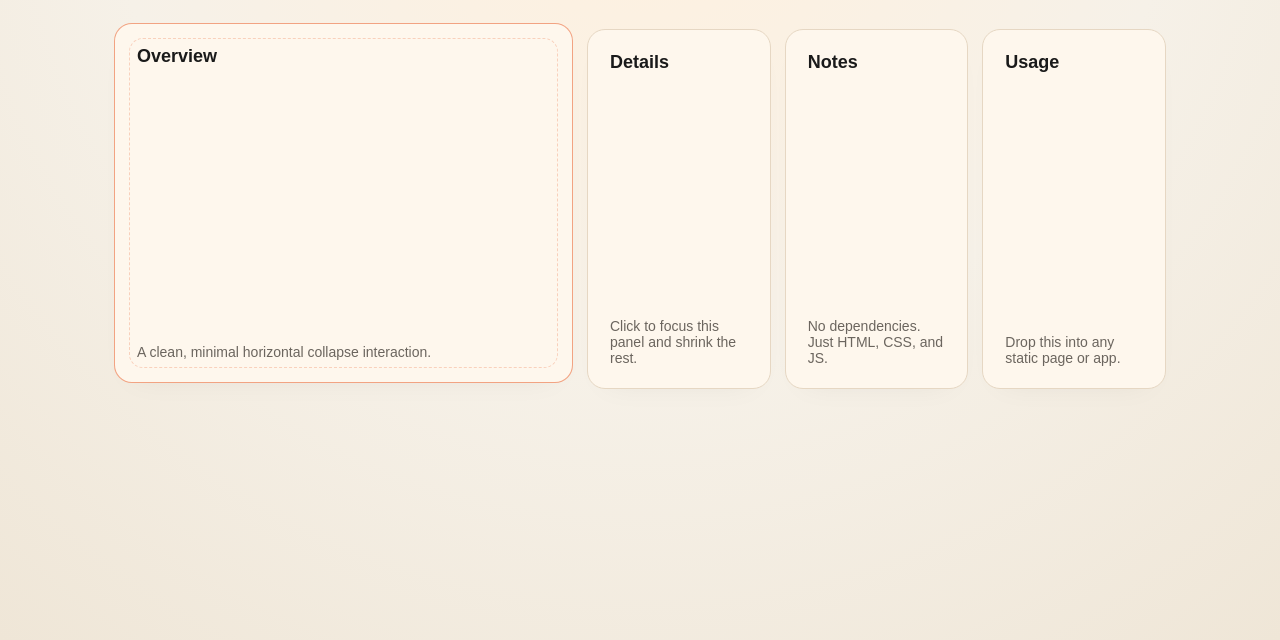
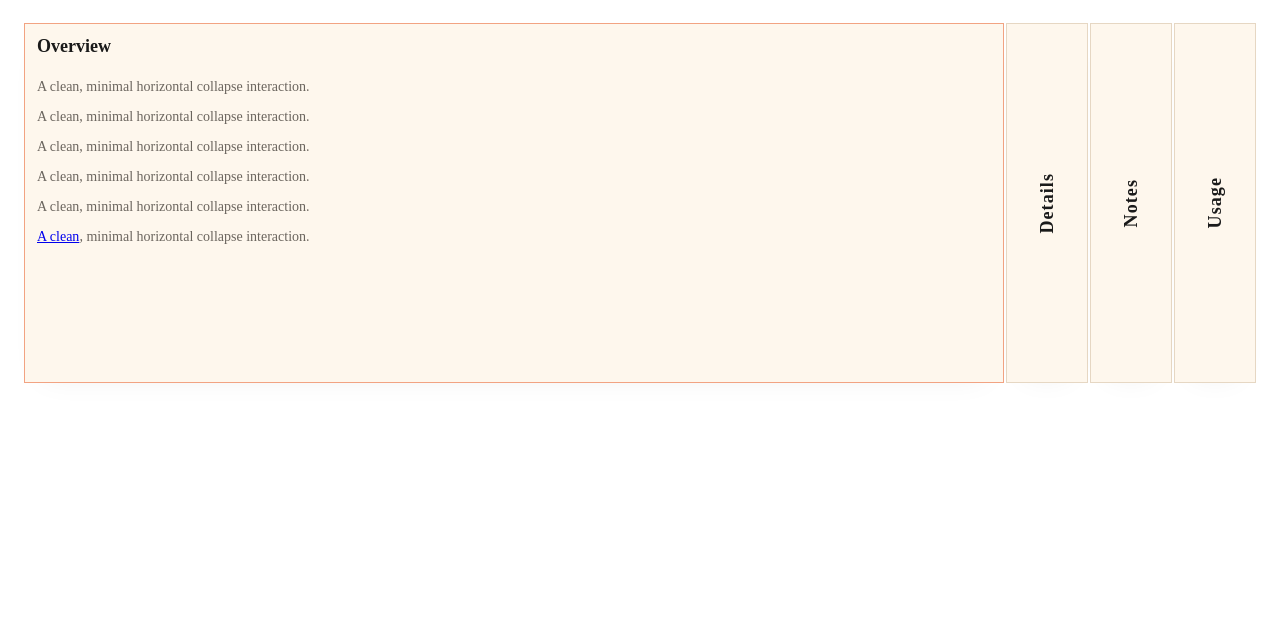
Before and after one commit to sejanH/simple-horizontal-collapse, a plain HTML site: page index.html in a window 1280 px wide. Shown: the part 160-800 px from the top of the page. Drawn offline with Linux system fonts and the light colour scheme.

Commit message:
added more css

```diff
--- a/index.html
+++ b/index.html
@@ -15,22 +15,29 @@
       </header>
 
       <section class="collapse" aria-label="Horizontal collapse panels">
-        <button class="panel is-active" data-panel="1" aria-pressed="true">
+        <div class="panel is-active" data-panel="1" aria-pressed="true">
           <span class="panel__title">Overview</span>
-          <span class="panel__body">A clean, minimal horizontal collapse interaction.</span>
-        </button>
-        <button class="panel" data-panel="2" aria-pressed="false">
+          <div class="panel__body">
+            <p>A clean, minimal horizontal collapse interaction.</p>
+            <p>A clean, minimal horizontal collapse interaction.</p>
+            <p>A clean, minimal horizontal collapse interaction.</p>
+            <p>A clean, minimal horizontal collapse interaction.</p>
+            <p>A clean, minimal horizontal collapse interaction.</p>
+            <p><a href="/te">A clean</a>, minimal horizontal collapse interaction.</p>
+          </div>
+        </div>
+        <div class="panel" data-panel="2" aria-pressed="false">
           <span class="panel__title">Details</span>
-          <span class="panel__body">Click to focus this panel and shrink the rest.</span>
-        </button>
-        <button class="panel" data-panel="3" aria-pressed="false">
+          <div class="panel__body">Click to focus this panel and shrink the rest.</div>
+        </div>
+        <div class="panel" data-panel="3" aria-pressed="false">
           <span class="panel__title">Notes</span>
-          <span class="panel__body">No dependencies. Just HTML, CSS, and JS.</span>
-        </button>
-        <button class="panel" data-panel="4" aria-pressed="false">
+          <div class="panel__body">No dependencies. Just HTML, CSS, and JS.</div>
+        </div>
+        <div class="panel" data-panel="4" aria-pressed="false">
           <span class="panel__title">Usage</span>
-          <span class="panel__body">Drop this into any static page or app.</span>
-        </button>
+          <div class="panel__body">Drop this into any static page or app.</div>
+        </div>
       </section>
     </main>
 
--- a/styles.css
+++ b/styles.css
@@ -14,14 +14,10 @@
 
 body {
   margin: 0;
-  font-family: "Space Grotesk", "IBM Plex Sans", "Segoe UI", sans-serif;
-  color: var(--ink);
-  background: radial-gradient(circle at top, #fff1df 0%, var(--bg) 52%, #efe6d7 100%);
-  min-height: 100vh;
 }
 
 .page {
-  max-width: 1100px;
+  max-width: 1440px;
   margin: 0 auto;
   padding: 48px 24px 64px;
   display: grid;
@@ -55,8 +51,8 @@ h1 {
 
 .collapse {
   display: flex;
-  gap: 14px;
-  height: 360px;
+  gap: 2px;
+  min-height: 360px;
 }
 
 .panel {
@@ -65,26 +61,15 @@ h1 {
   min-width: 80px;
   border: 1px solid var(--panel-border);
   background: var(--panel-bg);
-  border-radius: 18px;
-  padding: 22px;
+  padding: 12px;
   text-align: left;
   cursor: pointer;
   box-shadow: 0 12px 30px -20px var(--panel-shadow);
   transition: flex 280ms ease, transform 280ms ease, border-color 280ms ease;
   display: flex;
   flex-direction: column;
-  justify-content: space-between;
-  gap: 16px;
-}
-
-.panel::after {
-  content: "";
-  position: absolute;
-  inset: 14px;
-  border: 1px dashed rgba(234, 95, 44, 0.25);
-  border-radius: 14px;
-  opacity: 0;
-  transition: opacity 200ms ease;
+  justify-content: center;
+  gap: 8px;
 }
 
 .panel__title {
@@ -96,16 +81,30 @@ h1 {
 .panel__body {
   font-size: 14px;
   color: var(--muted);
+  overflow: hidden;
+  display: block;
 }
 
 .panel.is-active {
-  flex: 3 1 0;
+  flex: 1 1 75%;
   border-color: rgba(234, 95, 44, 0.55);
-  transform: translateY(-6px);
+  justify-content: initial;
 }
 
 .panel.is-active::after {
   opacity: 1;
+}
+
+.panel:not(.is-active) .panel__body {
+  display: none;
+}
+
+.panel:not(.is-active) .panel__title {
+  writing-mode: vertical-rl;
+  transform: rotate(180deg);
+  align-self: center;
+  text-align: center;
+  letter-spacing: 0.06em;
 }
 
 .panel:focus-visible {
@@ -113,17 +112,25 @@ h1 {
   outline-offset: 4px;
 }
 
-@media (max-width: 820px) {
+@media (max-width: 767px) {
   .collapse {
     height: auto;
     flex-direction: column;
   }
 
-  .panel {
-    min-height: 120px;
-  }
-
   .panel.is-active {
     transform: none;
   }
+
+  .panel:not(.is-active) .panel__body {
+    display: none;
+  }
+
+  .panel:not(.is-active) .panel__title {
+    writing-mode: horizontal-tb;
+    transform: none;
+    align-self: flex-start;
+    text-align: left;
+    letter-spacing: normal;
+  }
 }
```
Also changed, not shown: README.md.
